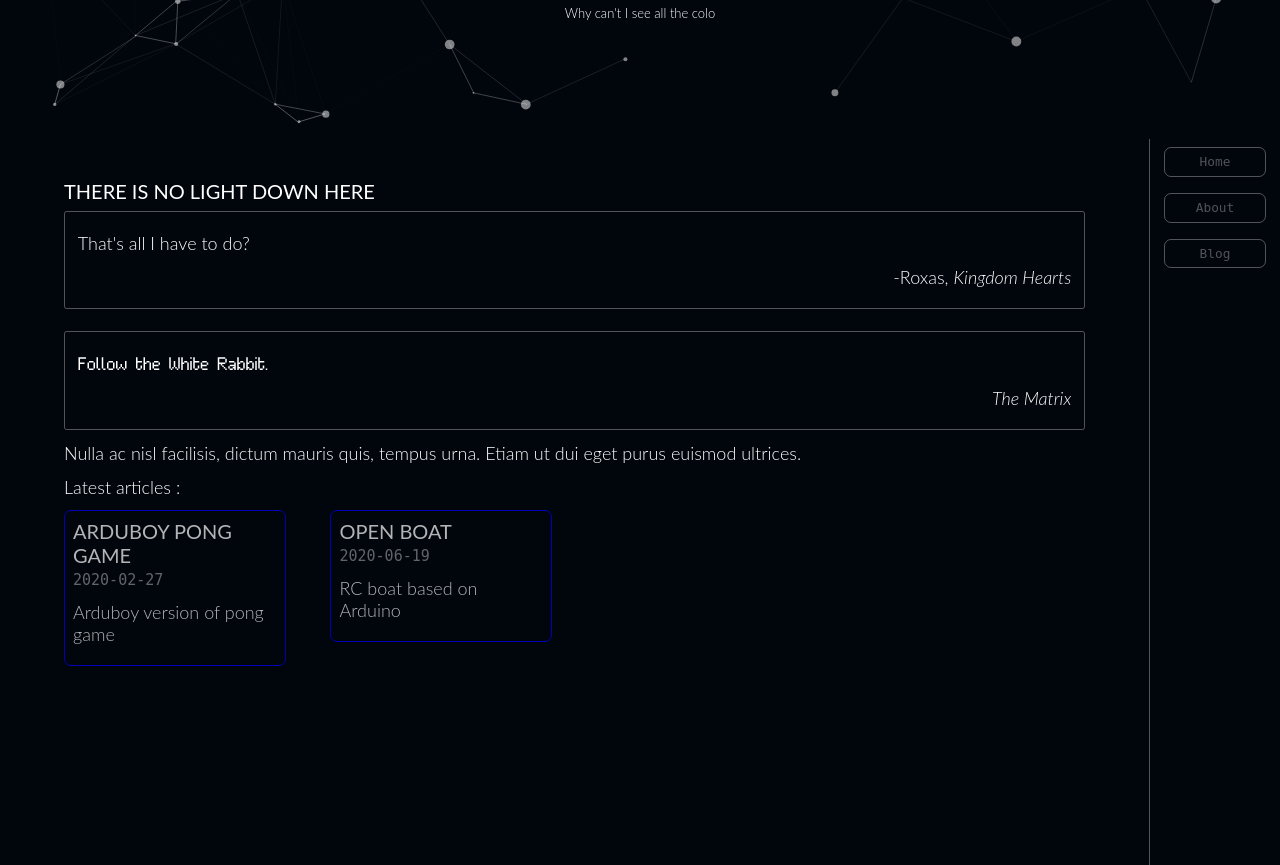
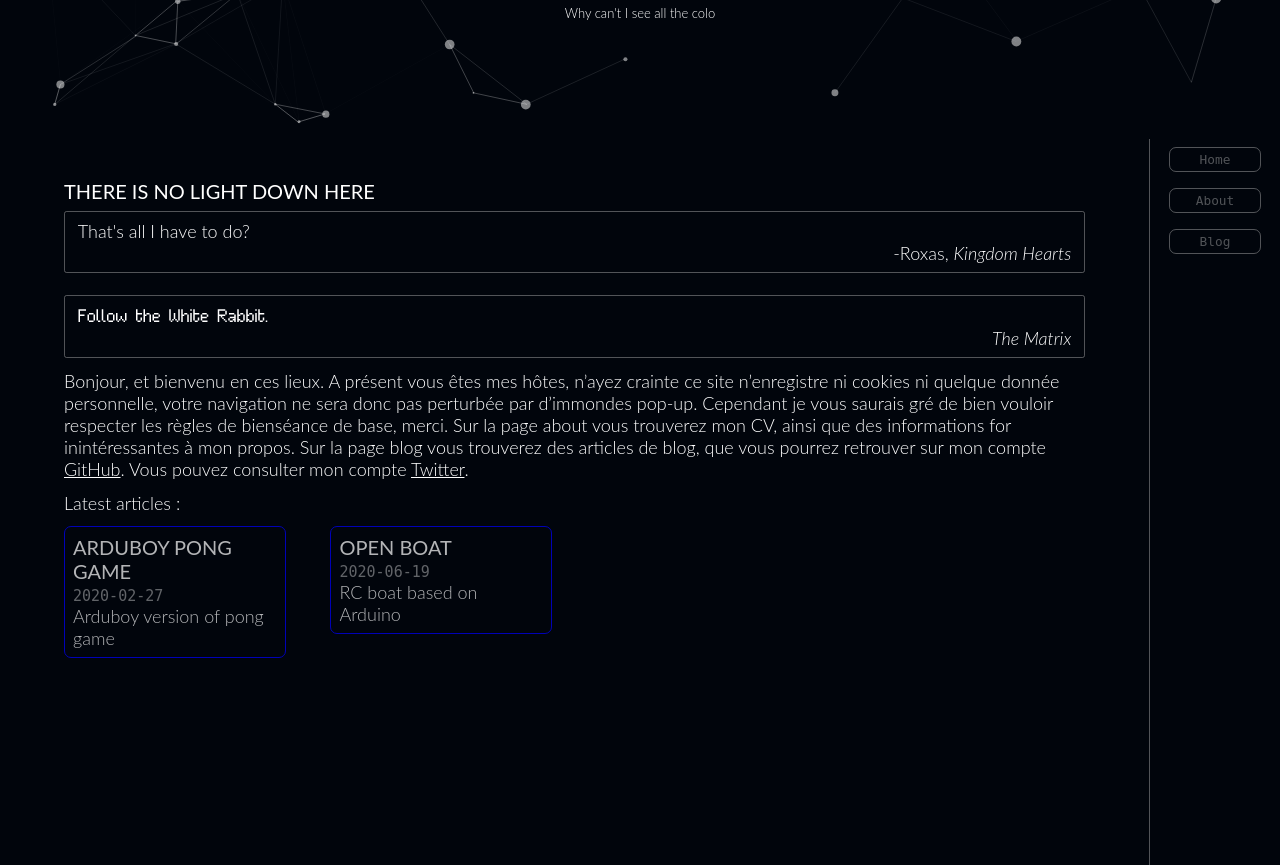
Before and after one commit to lostsh/lostsh.github.io, a PHP site: page / in a window 1280 px wide. Shown: the part 661-1526 px from the top of the page. Run offline with PHP 8.4, Linux system fonts and the light colour scheme.

Commit message:
update index
update global color
update index txt
update index.css

```diff
--- a/assets/css/global.css
+++ b/assets/css/global.css
@@ -15,7 +15,6 @@ header{
     justify-content: center;
     flex-wrap: wrap;
 
-    background-color: #01050C;
     min-height: 12vh;
 }
 header h2{
@@ -25,7 +24,6 @@ header h2{
 /*========Text container ======*/
 section{
     grid-area: article;
-    background-color: #01050C;
     min-height: 85vh;/*
     min-width: 50vw;*/
     padding: 0 5vw 0 5vw;
@@ -38,8 +36,7 @@ section>div{
 nav{
     grid-area: nav;
     min-width: 10vw;
-    min-height: 85vh;/*
-    padding: 1vh 1vw 1vh 1vw;*/
+    min-height: 85vh;
 
     border-left: 0.5px solid rgba(180, 179, 180, 0.452);
 
@@ -52,7 +49,7 @@ nav{
 nav a{
     display: block;
     width: 4vw;
-    padding: 0.5vw 3vh 0.5vw 3vh;
+    padding: 0.5vh 1.5vw 0.5vh 1.5vw;
     margin: 1vh 0 1vh 0;
     border: 0.5px solid rgba(180, 179, 180, 0.452);
     border-radius: 7px;
--- a/assets/css/index.css
+++ b/assets/css/index.css
@@ -11,7 +11,6 @@ body{
 }
 header{
     height: 100vh;
-    background-color: #01050C;
     display: flex;
     flex-direction: column;
     flex-wrap: wrap;
@@ -27,13 +26,11 @@ header figure img{
 section{
     /*min-width: 75vw;*/
     /*min-width: calc(100vw - 20vw - 1vw);*/
-    /*Finally I found the min-height of the section !*/
-    min-width: 79vw;
+    /*min-width: 79vw;*/
 }
-section p{
+section>p, section div>p{
     margin: 1.5vh 0 1.5vh 0;;
 }
-
-#pixel{
+.pixel{
     font-family: 'pixel';
 }
--- a/index.html
+++ b/index.html
@@ -38,14 +38,17 @@
           </blockquote>
           <br>
           <blockquote>
-            <p id="pixel">Follow the White Rabbit.</p>
+            <p class="pixel">Follow the White Rabbit.</p>
             <p><cite>The Matrix</cite></p>
           </blockquote>
         </div>
         <div>
           <p>
-            Nulla ac nisl facilisis, dictum mauris quis, tempus urna.
-            Etiam ut dui eget purus euismod ultrices.
+            Bonjour, et bienvenu en ces lieux. A présent vous êtes mes hôtes, n’ayez crainte ce site n’enregistre ni cookies ni quelque donnée personnelle, votre navigation ne sera donc pas perturbée par d’immondes pop-up.
+            Cependant je vous saurais gré de bien vouloir respecter les règles de bienséance de base, merci.
+            Sur la page about vous trouverez mon CV, ainsi que des informations for inintéressantes à mon propos.
+            Sur la page blog vous trouverez des articles de blog, que vous pourrez retrouver sur mon compte <a target="_blank" href="https://github.com/lostsh">GitHub</a>.
+            Vous pouvez consulter mon compte <a target="_blank" href="https://twitter.com/l0stsh">Twitter</a>.
           </p>
         </div>
         <p>Latest articles :</p>
```
